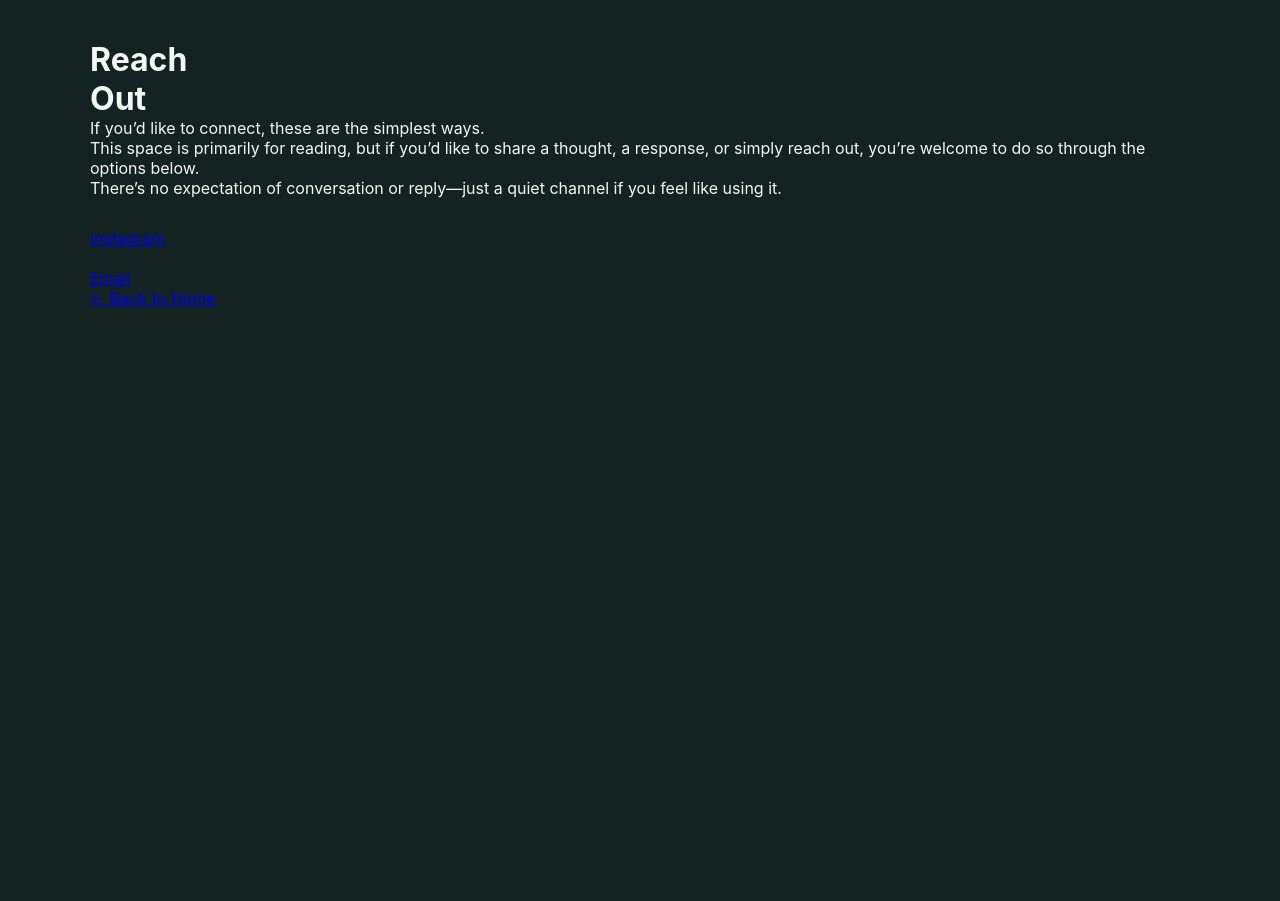
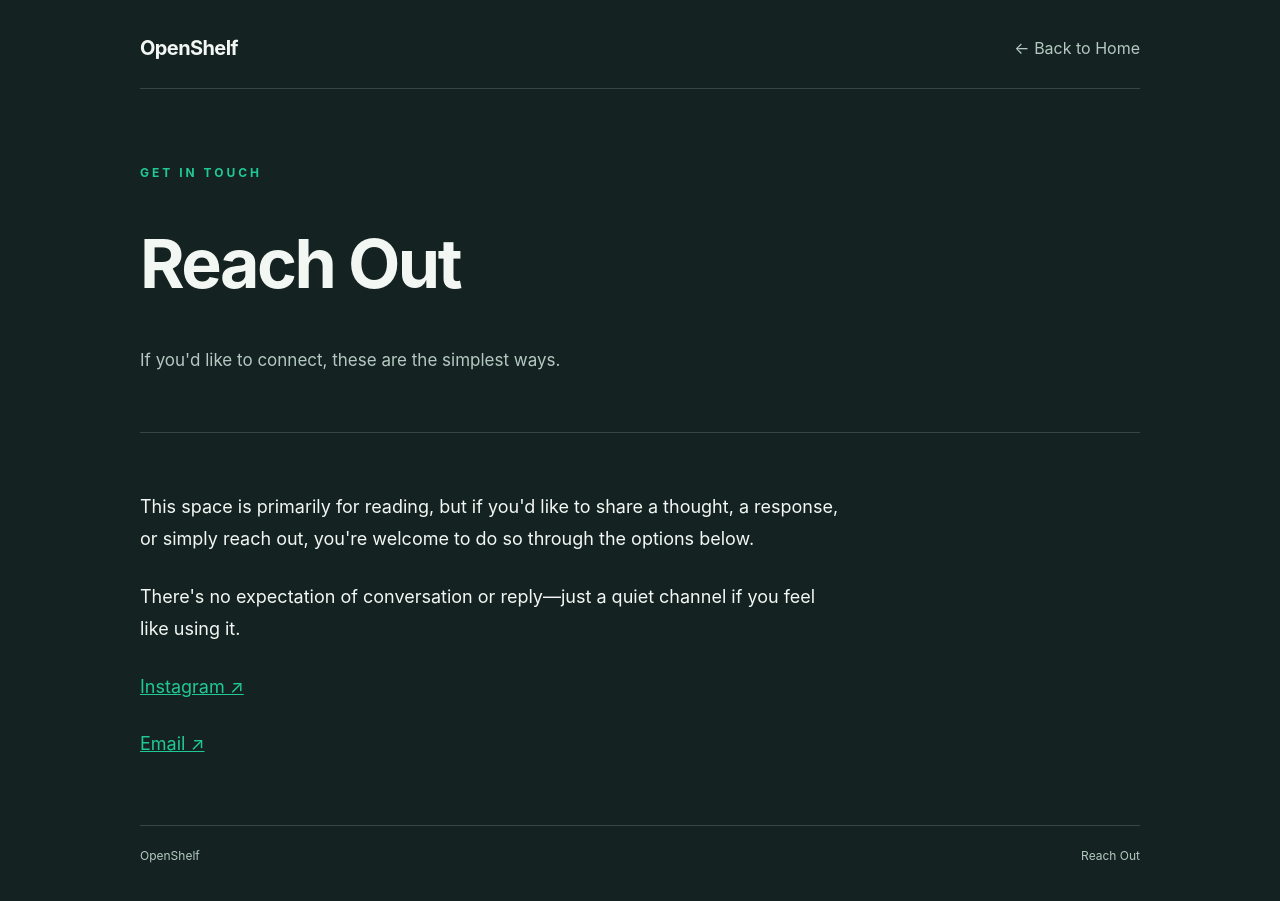
Before and after one commit to chiragmittal1201/Open-Shelf, a plain HTML site: page reachout.html in a window 1280 px wide. Before the commit the page ends 800 px from the top, so only its background shows below. Drawn offline with Linux system fonts and the light colour scheme.

Commit message:
update reach out page

```diff
--- a/reachout.html
+++ b/reachout.html
@@ -1,54 +1,73 @@
 <!DOCTYPE html>
 <html lang="en">
+
 <head>
     <meta charset="UTF-8">
     <meta name="viewport" content="width=device-width, initial-scale=1.0">
-  <title>Reach Out – Open Shelf</title>
-  <link rel="stylesheet" href="/style.css">
+    <meta name="theme-color" content="#142321">
+
+    <title>Reach Out — OpenShelf</title>
+
+    <link rel="stylesheet" href="/content.css">
 </head>
-<body>
 
-  <div class="container">
-    <div class="card">
+<body class="content-page">
 
-      <!-- LEFT -->
-      <div class="left">
-        <h1>Reach<br>Out</h1>
+    <main class="content-container">
 
-        <p class="tagline">
-          If you’d like to connect, these are the simplest ways.
+        <nav class="content-nav" aria-label="Main navigation">
+            <a href="/Home.html" class="site-name">OpenShelf</a>
+            <a href="/Home.html">← Back to Home</a>
+        </nav>
+
+        <header class="content-header">
+            <p class="content-eyebrow">Get in Touch</p>
+
+            <h1 class="content-title">Reach Out</h1>
+
+            <p class="content-subtitle">
+                If you'd like to connect, these are the simplest ways.
             </p>
-      </div>
+        </header>
 
-      <!-- RIGHT -->
-      <div class="right chapter-content">
+        <article class="content-body chapter-content">
 
             <p>
-          This space is primarily for reading, but if you’d like to share a thought, a response, or simply reach out, you’re welcome to do so through the options below.
+                This space is primarily for reading, but if you'd like to
+                share a thought, a response, or simply reach out, you're
+                welcome to do so through the options below.
             </p>
 
             <p>
-          There’s no expectation of conversation or reply—just a quiet channel if you feel like using it.
+                There's no expectation of conversation or reply—just a
+                quiet channel if you feel like using it.
             </p>
 
-        <div style="margin-top: 30px; display: flex; flex-direction: column; gap: 20px;">
-          <a href="https://www.instagram.com/agrawal_chirag1201?igsh=ZWh5YnlseGs0Z2I5" target="_blank">
-            Instagram
+            <p>
+                <a href="https://www.instagram.com/agrawal_chirag1201?igsh=ZWh5YnlseGs0Z2I5"
+                   target="_blank"
+                   rel="noopener noreferrer">
+                    Instagram ↗
                 </a>
+            </p>
 
-          <a href="mailto: chiragmittal1201@gmail.com">
-            Email
+            <p>
+                <a href="mailto:chiragmittal1201@gmail.com"
+                   target="_blank"
+                   rel="noopener noreferrer">
+                    Email ↗
                 </a>
-        </div>
+            </p>
 
-        <a href="/" style="margin-top: 40px;">
-          ← Back to Home
-        </a>
+        </article>
 
-      </div>
+        <footer class="content-footer">
+            <span>OpenShelf</span>
+            <span>Reach Out</span>
+        </footer>
 
-    </div>
-  </div>
+    </main>
 
 </body>
+
 </html>
```
Lines whose indentation alone changed are shown as unchanged.
